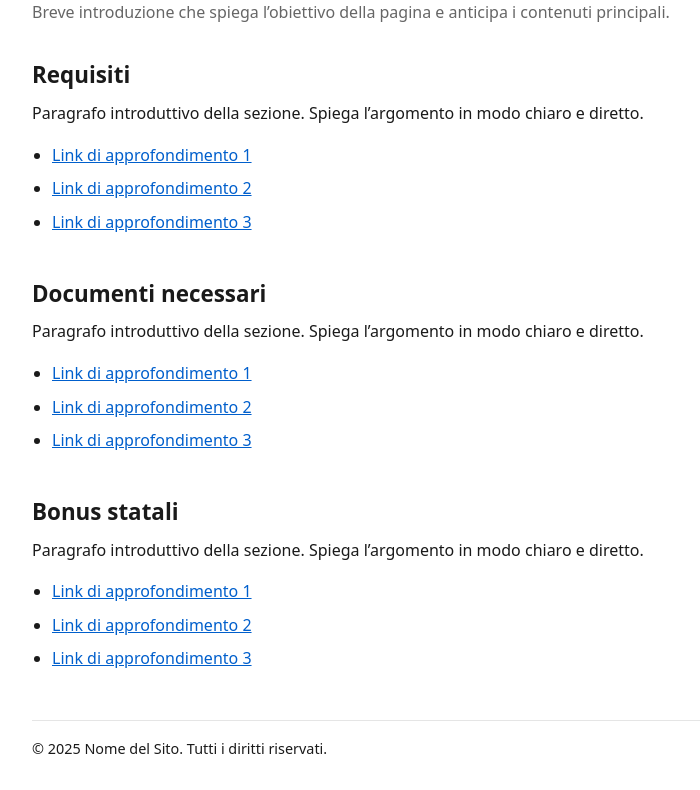
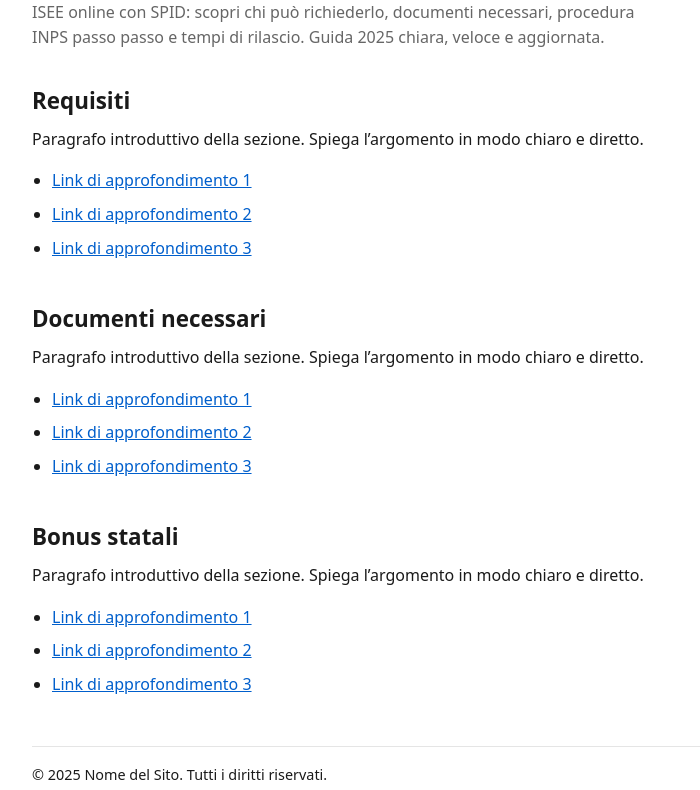
Before and after one commit to micheleguarino93/iseeonlineconspid, a plain HTML site: page index.html in a window 1280 px wide. Shown: the part 161-951 px from the top of the page, without its empty margins (128-828 px from the left). Drawn offline with Linux system fonts and the light colour scheme.

Commit message:
Update index.html

```diff
--- a/index.html
+++ b/index.html
@@ -7,7 +7,7 @@
 
     <!-- SEO -->
     <title>ISEE Online con SPID</title>
-    <meta name="description" content="Meta description chiara e ottimizzata per i motori di ricerca, massimo 155-160 caratteri.">
+    <meta name="description" content="ISEE online con SPID: scopri chi può richiederlo, documenti necessari, procedura INPS passo passo e tempi di rilascio. Guida chiara, veloce e aggiornata.">
     <link rel="stylesheet" href="style.css">
 </head>
 
@@ -32,7 +32,7 @@
     <header>
         <h1>ISEE Online con SPID</h1>
         <p>
-            Breve introduzione che spiega l’obiettivo della pagina e anticipa i contenuti principali.
+            ISEE online con SPID: scopri chi può richiederlo, documenti necessari, procedura INPS passo passo e tempi di rilascio. Guida 2025 chiara, veloce e aggiornata.
         </p>
     </header>
 
```
